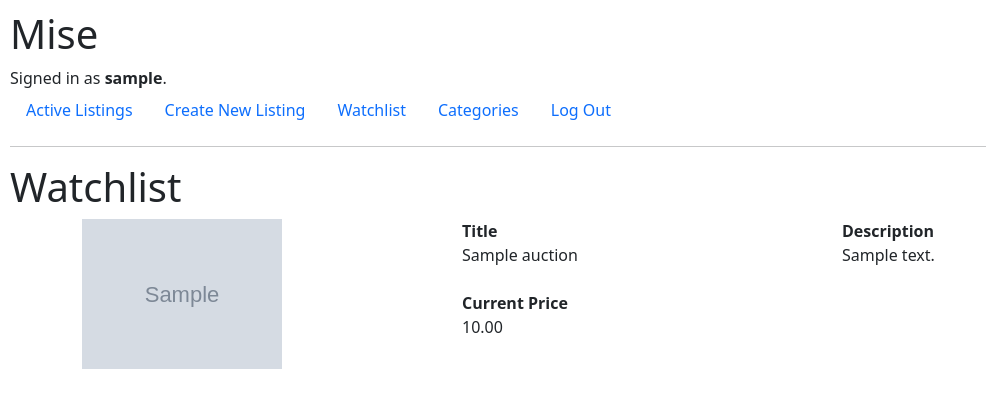
After one commit to minprog-platforms/project-commerce-django-ergodia, a Django app: page /watchlist in a window 1280 px wide. The commit adds this page. Shown: the top 408 px of the page, without its empty margins (0-986 px from the left). Run offline with Django 3.2, Linux system fonts and the light colour scheme; a user stored in the database is signed in; tables that the repository leaves empty hold one stand-in row (values such as "Sample post"); grey boxes marked "Sample" are stand-in pictures.

Commit message:
Finished the assignment

```diff
--- a/auctions/models.py
+++ b/auctions/models.py
@@ -42,7 +42,7 @@ class Comment(models.Model):
     auction = models.ForeignKey(Auction, on_delete=models.CASCADE, related_name="comments")
 
     def __str__(self):
-        return f"{self.text}"
+        return f"{self.user} on {self.auction}"
 
 
 class Watchlist(models.Model):
--- a/auctions/templates/auctions/layout.html
+++ b/auctions/templates/auctions/layout.html
@@ -25,6 +25,12 @@
                     <a class="nav-link" href="{% url 'create' %}">Create New Listing</a>
                 </li>
                 <li class="nav-item">
+                    <a class="nav-link" href="{% url 'watchlist' %}">Watchlist</a>
+                </li>
+                <li class="nav-item">
+                    <a class="nav-link" href="{% url 'categories_list' %}">Categories</a>
+                </li>
+                <li class="nav-item">
                     <a class="nav-link" href="{% url 'logout' %}">Log Out</a>
                 </li>
             {% else %}
--- /dev/null
+++ b/auctions/templates/auctions/watchlist.html
@@ -0,0 +1,54 @@
+{% extends "auctions/layout.html" %}
+
+{% block title %}Watchlist{% endblock %}
+
+{% block body %}
+    <h1>Watchlist</h1>
+
+        <div class="container">
+            {% for watchlist_item in watchlist %}
+                <div>
+                    <div class="row">
+                        <div class="col">
+                                {% if watchlist_item.auction.photo_url|length > 0 %}
+                                    <a href="/listing/{{ watchlist_item.auction.pk }}">
+                                        <img src="{{ watchlist_item.auction.photo_url }}" alt="Image not found" width="200px">
+                                    </a>
+                                {% else %}
+                                    <a href="/listing/{{ watchlist_item.auction.pk }}">
+                                        <img src="https://i1.wp.com/www.fryskekrite.nl/wordpress/wp-content/uploads/2017/03/No-image-available.jpg" alt="Image not found" width="200px">
+                                    </a>
+                                {% endif %}
+                        </div>
+                        <div class="col">
+                            <div class="row">
+                                <div class="col"><b>Title</b></div>
+                                <div class="w-100"></div>
+                                <div class="col">{{ watchlist_item.auction.title }}</div>
+                                <div class="w-100"></div>
+                                <br>
+                                <div class="col"><b>Current Price</b></div>
+                                <div class="w-100"></div>
+                                <div class="col">
+                                    {% if watchlist_item.auction.bids.all.last %}
+                                        {{ watchlist_item.auction.bids.all.last }}
+                                    {% else %}
+                                        {{ watchlist_item.auction.starting_bid}}
+                                    {% endif %}
+                                </div>
+                            </div>
+                        </div>
+                        <div class="col">
+                            <div class="row">
+                                <div class="col"><b>Description</b></div>
+                                <div class="w-100"></div>
+                                <div class="col">{{ watchlist_item.auction.description }}</div>
+                            </div>
+                        </div>
+                    </div>
+                <br>
+                </div>
+            {% empty %}
+            <p>You don't have any items on your watchlist at the moment.</p>
+            {% endfor %}
+{% endblock %}
--- a/auctions/urls.py
+++ b/auctions/urls.py
@@ -10,6 +10,9 @@ urlpatterns = [
     path("create", views.create_page, name="create"),
     path("listing/<int:id>", views.listing_page, name="listing_page"),
     path("watchlist_edit/<int:auction_id>", views.watchlist_edit, name="watchlist_edit"),
+    path("watchlist", views.watchlist, name="watchlist"),
+    path("categories_list", views.categories_list, name="categories_list"),
+    path("category/<int:category_id>", views.category_page, name="category_page"),
     path("close_listing/<int:auction_id>", views.close_listing, name="close_listing"),
     path("bid/<int:auction_id>", views.bid, name="bid"),
     path("comment/<int:auction_id>", views.comment, name="comment")
--- a/auctions/views.py
+++ b/auctions/views.py
@@ -1,15 +1,12 @@
 from django.contrib.auth import authenticate, login, logout
-from django.db import IntegrityError, reset_queries
-from django.http import HttpResponse, HttpResponseRedirect
+from django.db import IntegrityError
+from django.http import HttpResponseRedirect
 from django.shortcuts import render
 from django.urls import reverse
 from django.forms import ModelForm, CharField, Textarea, ValidationError
-from .models import Auction, Bid, Category, Comment, Watchlist
+from .models import Auction, Bid, Category, Comment, Watchlist, User
 from django.contrib.auth.decorators import login_required
 from django.db.models import Q
-
-
-from .models import User
 
 
 class AuctionForm(ModelForm):
@@ -22,6 +19,7 @@ class AuctionForm(ModelForm):
             'category': 'Category (optional)'
         }
 
+
 class BidForm(ModelForm):
     class Meta:
         model = Bid
@@ -29,6 +27,8 @@ class BidForm(ModelForm):
         labels = {
             'amount': 'Make a bid:',
         }
+
+
     def __init__(self, auction_id, *args, **kwargs):
         self._starting_bid = float(Auction.objects.filter(id=auction_id)[0].starting_bid)
         try:
@@ -37,7 +37,11 @@ class BidForm(ModelForm):
             self._highest_bid = None
         super(BidForm, self).__init__(*args, **kwargs)
 
+
     def clean(self):
+        """
+        Checks if the bid is higer than the previous bid or higher or equal than the starting_bid
+        """
         if self._highest_bid is not None:
             if float(self.data["amount"]) <= self._highest_bid:
                 raise ValidationError("The bid must be higher than the current bid")
@@ -55,15 +59,22 @@ class CommentForm(ModelForm):
 
 
 def index(request):
+    """
+    Renders the homepage of the website.
+    """
     # retrieve the listings that are active
     auctions = Auction.objects.filter(active="True")
 
+    # render the homepage
     return render(request, "auctions/index.html", {
         "auctions": auctions
     })
 
 
 def login_view(request):
+    """
+    Shows the login screen and handles the login process.
+    """
     if request.method == "POST":
 
         # Attempt to sign user in
@@ -84,16 +95,22 @@ def login_view(request):
 
 
 def logout_view(request):
+    """
+    Handles the logout process.
+    """
     logout(request)
     return HttpResponseRedirect(reverse("index"))
 
 
 def register(request):
+    """
+    Handles the register process.
+    """
     if request.method == "POST":
         username = request.POST["username"]
         email = request.POST["email"]
 
-        # Ensure password matches confirmation
+        # ensure password matches confirmation
         password = request.POST["password"]
         confirmation = request.POST["confirmation"]
         if password != confirmation:
@@ -101,7 +118,7 @@ def register(request):
                 "message": "Passwords must match."
             })
 
-        # Attempt to create new user
+        # attempt to create new user
         try:
             user = User.objects.create_user(username, email, password)
             user.save()
@@ -117,6 +134,9 @@ def register(request):
 
 @login_required
 def create_page(request):
+    """
+    Renders and processes the page to add a new listing to the website.
+    """
     if request.method == "POST":
 
         form = AuctionForm(request.POST)
@@ -137,6 +157,10 @@ def create_page(request):
 
 
 def listing_page(request, id):
+    """
+    Tries to render the page for a listing if it exists, with the needed information and forms.
+    """
+    try:
         auction = Auction.objects.get(pk=id)
         comments = Comment.objects.filter(auction=auction)
         return render(request, "auctions/listing_page.html", {
@@ -145,11 +169,28 @@ def listing_page(request, id):
             "bid_form": BidForm(id),
             "comment_form": CommentForm()
         })
-    #except Exception:
-    #    return render(request, "auctions/error_page.html")
+    except Exception:
+        return render(request, "auctions/error_page.html")
+
+
+@login_required
+def watchlist(request):
+    """
+    Renders the watchlist of the user logged in.
+    """
+    user = request.user
+    watchlist_user = Watchlist.objects.filter(user=user)
+
+    return render(request, "auctions/watchlist.html", {
+        "watchlist": watchlist_user
+    })
+
 
 @login_required
 def watchlist_edit(request, auction_id):
+    """
+    Handles the input of the watchlist button on the listing page.
+    """
     if request.method == "POST":
         auction = Auction.objects.get(pk=auction_id)
 
@@ -170,8 +211,37 @@ def watchlist_edit(request, auction_id):
 
         return HttpResponseRedirect(f"/listing/{auction_id}")
 
+
+@login_required
+def categories_list(request):
+    """
+    Renders a list with all the categories of the store.
+    """
+    categories = Category.objects.all()
+    return render(request, "auctions/categories_list.html", {
+        "categories": categories
+    })
+
+
+@login_required
+def category_page(request, category_id):
+    """
+    Renders a list with all the listings stored in that category.
+    """
+    category = Category.objects.filter(pk=category_id)[0]
+    auctions = Auction.objects.filter(category=category)
+
+    return render(request, "auctions/category_page.html", {
+        "auctions": auctions,
+        "category": category
+    })
+
+
 @login_required
 def close_listing(request, auction_id):
+    """
+    Shuts the listing down when pressed on the button.
+    """
     if request.method == "POST":
         auction = Auction.objects.get(pk=auction_id)
         auction.active = False
@@ -179,8 +249,12 @@ def close_listing(request, auction_id):
 
         return HttpResponseRedirect(f"/listing/{auction_id}")
 
+
 @login_required
 def bid(request, auction_id):
+    """
+    Handles the process when a user bids on a certain item.
+    """
     if request.method == "POST":
 
         form = BidForm(auction_id, request.POST)
@@ -217,6 +291,9 @@ def bid(request, auction_id):
 
 
 def comment(request, auction_id):
+    """
+    Handles the process when a user comments on a listing.
+    """
     if request.method == "POST":
 
         form = CommentForm(request.POST)
```
Also changed, not shown: auctions/templates/auctions/categories_list.html (added, +14 -0 lines), auctions/templates/auctions/category_page.html (added, +52 -0 lines).
